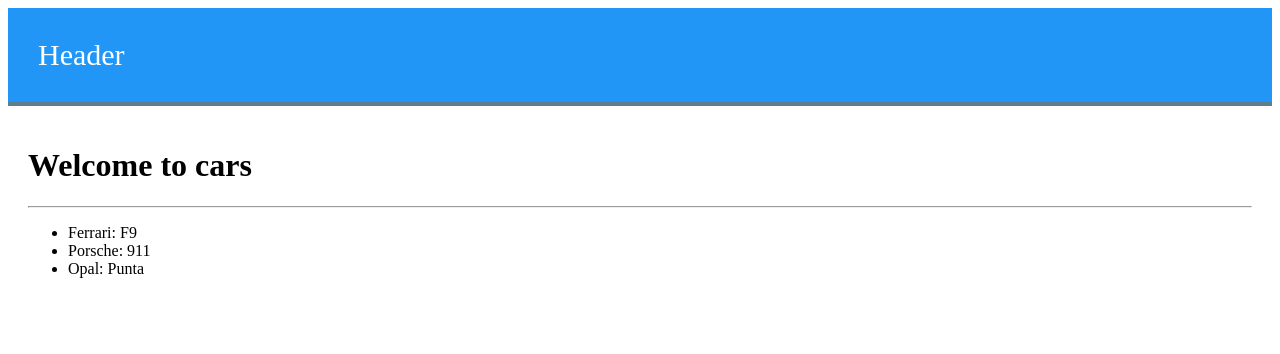
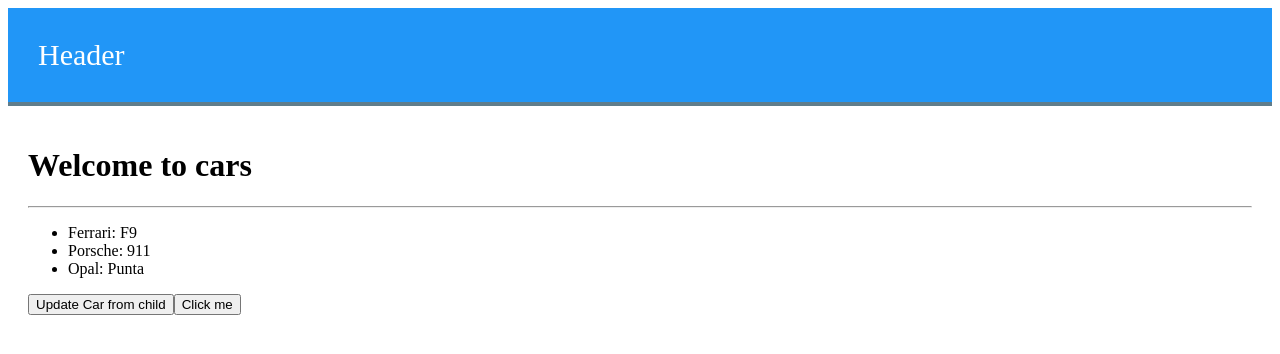
Before and after one commit to Versatilerz/CompleteVueJS2024, a Vue app in the folder FirstProject/: page / in a window 1280 px wide. Shown: the top 354 px of the page. Built offline with nearby package versions, Linux system fonts and the light colour scheme.

Commit message:
provide and inject

```diff
--- a/FirstProject/src/App.vue
+++ b/FirstProject/src/App.vue
@@ -1,7 +1,7 @@
 <script setup>
 import Cars from "./components/cars/Index.vue";
 import AppHeader from "./components/AppHeader.vue";
-import { reactive } from "vue";
+import { reactive, provide } from "vue";
 
 const cars = reactive([
   {
@@ -17,12 +17,19 @@ const cars = reactive([
     brand: "Opal",
   },
 ]);
+
+const updateCar = () => {
+  cars[0].brand = "Lambo";
+};
+
+provide("cars", { cars, updateCar });
 </script>
 
 <template>
   <AppHeader />
   <div class="container">
-    <Cars :cars="cars" />
+    <Cars />
+    <button @click="updatecar">Click me</button>
   </div>
 </template>
 
--- a/FirstProject/src/components/cars/Index.vue
+++ b/FirstProject/src/components/cars/Index.vue
@@ -1,10 +1,9 @@
 <script setup>
 import List from "./List.vue";
-const props = defineProps(["cars"]);
 </script>
 
 <template>
   <h1>Welcome to cars</h1>
   <hr />
-  <List :cars="cars" />
+  <List />
 </template>
--- a/FirstProject/src/components/cars/List.vue
+++ b/FirstProject/src/components/cars/List.vue
@@ -1,5 +1,6 @@
 <script setup>
-const props = defineProps(["cars"]);
+import { inject } from "vue";
+const { cars, updateCar } = inject("cars");
 </script>
 
 <template>
@@ -11,4 +12,5 @@ const props = defineProps(["cars"]);
       </li>
     </ul>
   </div>
+  <button @click="updateCar">Update Car from child</button>
 </template>
```
